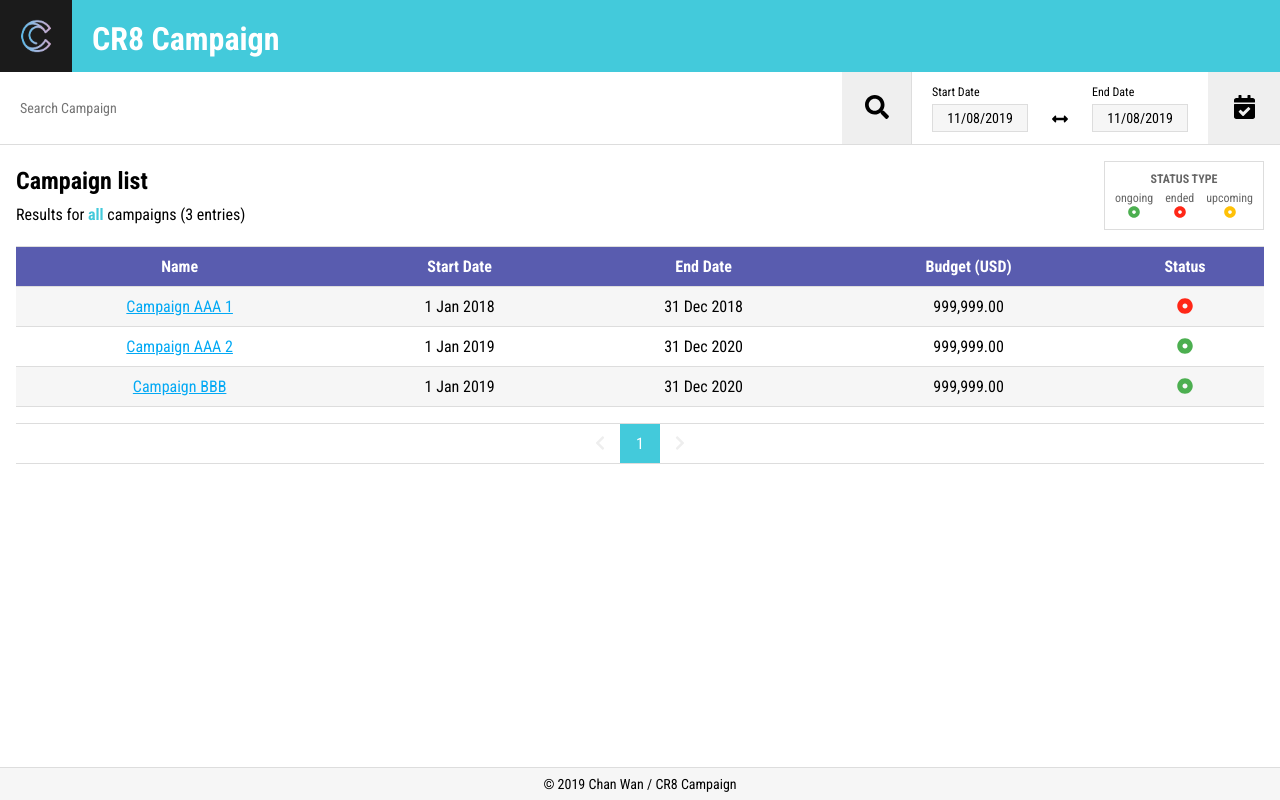
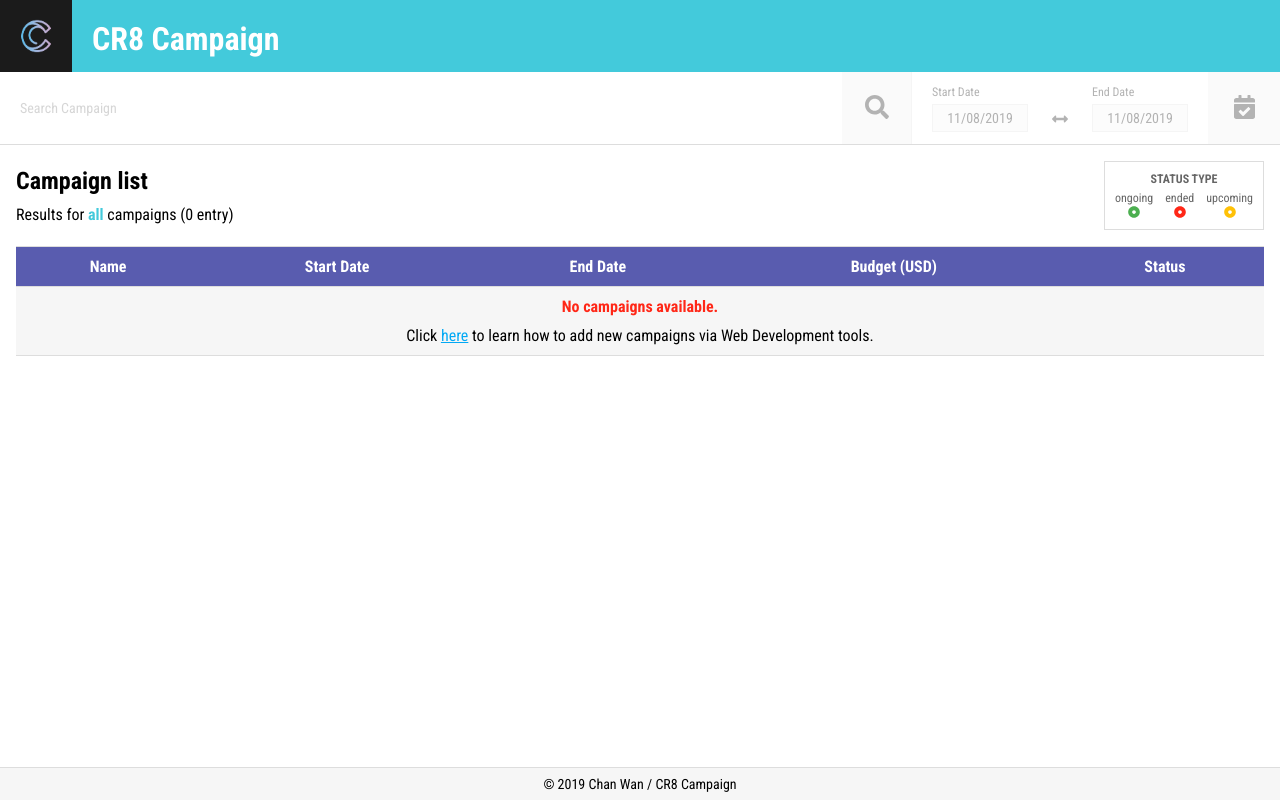
Before and after one commit to tendouji/campaign-lister, a React (Create React App) app: page / in a window 1280 px wide. Built offline with nearby package versions, Linux system fonts and the light colour scheme.

Commit message:
disabled input if no records

```diff
--- a/public/index.html
+++ b/public/index.html
@@ -71,14 +71,8 @@
         };
 
 
+        /*
         setTimeout(() => AddCampaigns(
-            [
-                {"id":1,"name":"Campaign AAA 1","startDate":"1/1/2018","endDate":"12/31/2018","budget":999999},
-                {"id":2,"name":"Campaign AAA 2","startDate":"1/1/2019","endDate":"12/31/2020", "budget":999999},
-                {"id":3,"name":"Campaign BBB","startDate":"1/1/2019","endDate":"12/31/2020","budget":999999},
-            ]
-
-            /*
             [
                 {"id":1,"name":"Divavuqqq","startDate":"9/19/2019","endDate":"10/9/2019","budget":88377},
                 {"id":2,"name":"Jaxspan","startDate":"11/1/2019","endDate":"2/21/2020", "budget":608715},
@@ -92,8 +86,8 @@
                 {"id":10,"name":"Realbridge","startDate":"3/5/2020","endDate":"10/2/2020 ","budget":505602},
                 {"id":10,"name":"Boombastic","startDate":"3/5/2020","endDate":"10/2/2020 ","budget":505602}
             ]
-            */
         ), 1000);
+        */
 
     </script>
 </body>
--- a/src/App.tsx
+++ b/src/App.tsx
@@ -59,13 +59,13 @@ export class App extends React.Component<any, any> {
     };
 
     render() {
-        const { appState } = this.props;
+        const { appState, campaigns } = this.props;
         const { snackBarDisplay } = appState;
 
         return (
             <>
                 <Header title={'CR8 Campaign'} />
-                <FilterBar />
+                <FilterBar disabled={campaigns.length === 0} />
                 <CampaignList />
                 <Footer />
 
@@ -81,7 +81,10 @@ export class App extends React.Component<any, any> {
 
 
 const mapStateToProps = (state: ReducerStateData) => {
-    return ({ appState: state.appState })
+    return ({
+        appState: state.appState,
+        campaigns: state.campaigns
+    })
 };
 
 const mapDispatchToProps = (dispatch: any) => ({
--- a/src/components/CampaignList/index.tsx
+++ b/src/components/CampaignList/index.tsx
@@ -1,6 +1,5 @@
 /*
 * Todo:
-* - disable input if no records
 * - add help
 * */
 
--- a/src/components/FilterBar/index.tsx
+++ b/src/components/FilterBar/index.tsx
@@ -6,7 +6,11 @@ import DateSelector from "../DateSelector";
 import { config } from "../../constants/config";
 
 
-export const FilterBar = (): JSX.Element => (
+type FilterBarProps = {
+    disabled: boolean,
+}
+
+export const FilterBar = ({ disabled }: FilterBarProps = { disabled: true }): JSX.Element => (
     <FilterBarWrapper className="app-filter">
         <div className="column search-panel">
             <SearchInput />
@@ -14,17 +18,28 @@ export const FilterBar = (): JSX.Element => (
         <div className="column date-panel">
             <DateSelector />
         </div>
+        { !!disabled && <div className="overlay" /> }
     </FilterBarWrapper>
 );
 
 const datePanelWidth: string = '23em';
 
 const FilterBarWrapper = styled.div`
+    position: relative;
     display: flex;
     height: ${layout.filterBarHeight};
     border-bottom: ${styles.lineStyle};
     justify-content: space-between;
     align-items: center;
+
+    & .overlay {
+        position: absolute;
+        top: 0;
+        left: 0;
+        width: 100%;
+        height: 100%;
+        background-color: rgba(255, 255, 255, 0.7);
+    }
 
     & .column {
         box-sizing: border-box;
```
